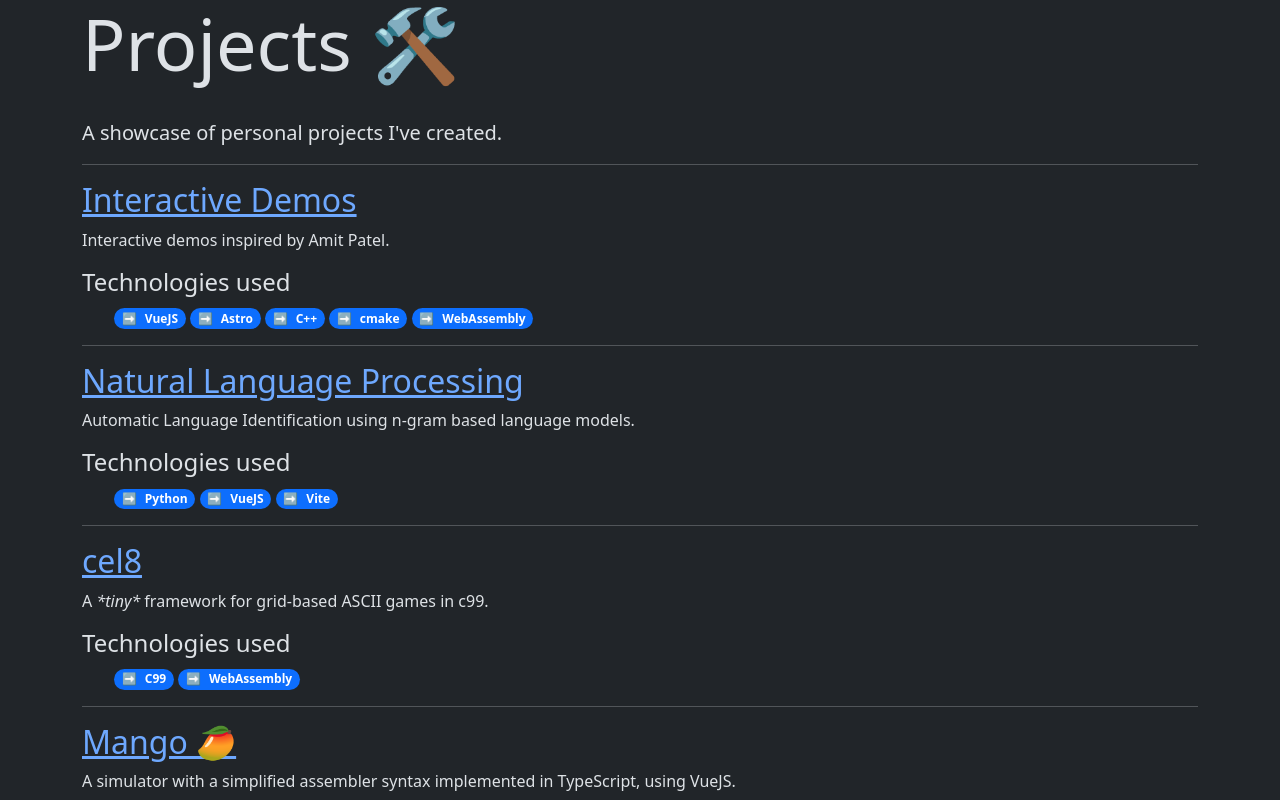
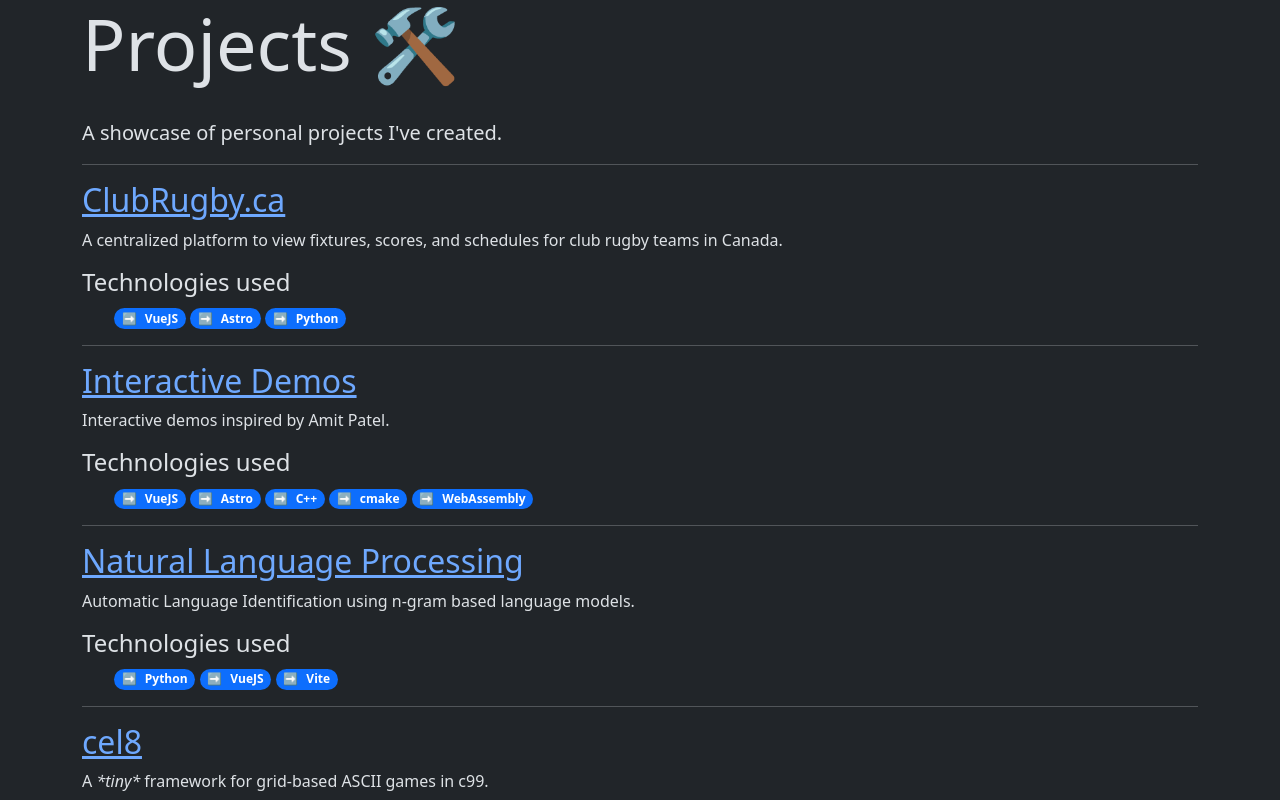
Before and after one commit to mathewmariani/mathewmariani.github.io, an Astro site: page /projects in a window 1280 px wide. Shown: the top 800 px of the page. Built offline with nearby package versions, Linux system fonts and the light colour scheme; Astro itself is replaced by a stand-in of ours.

Commit message:
Added to projects

```diff
--- a/src/pages/projects.astro
+++ b/src/pages/projects.astro
@@ -8,6 +8,19 @@
   <p class="lead">A showcase of personal projects I've created.</p>
 
   <article id="projects">
+
+    <!-- clubrugby.ca -->
+    <hr>
+    <section class="project">
+      <h2><a href="https://clubrugby.ca">ClubRugby.ca</a></h2>
+      <p>A centralized platform to view fixtures, scores, and schedules for club rugby teams in Canada.</p>
+      <h4>Technologies used</h4>
+      <ul>
+        <li class="badge rounded-pill text-bg-primary">VueJS</li>
+        <li class="badge rounded-pill text-bg-primary">Astro</li>
+        <li class="badge rounded-pill text-bg-primary">Python</li>
+      </ul>
+    </section>
 
     <!-- interactive-demos -->
     <hr>
```
